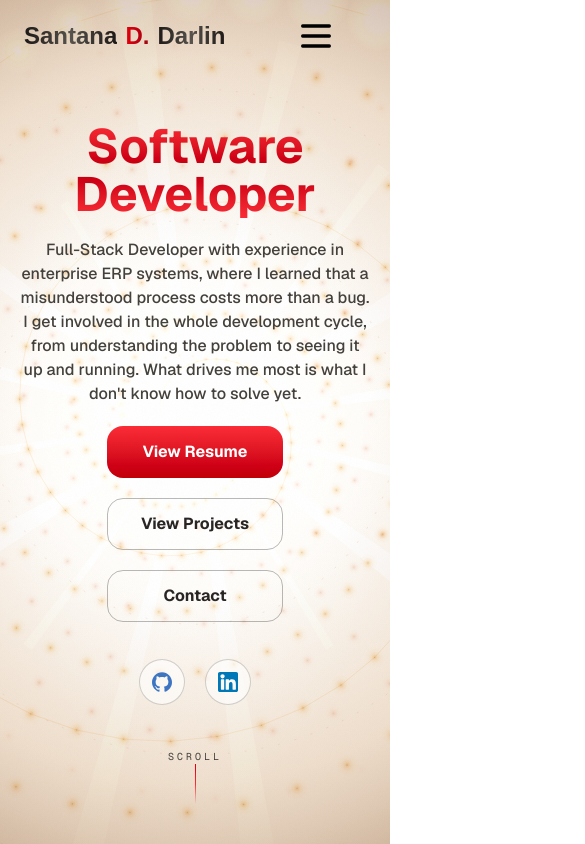
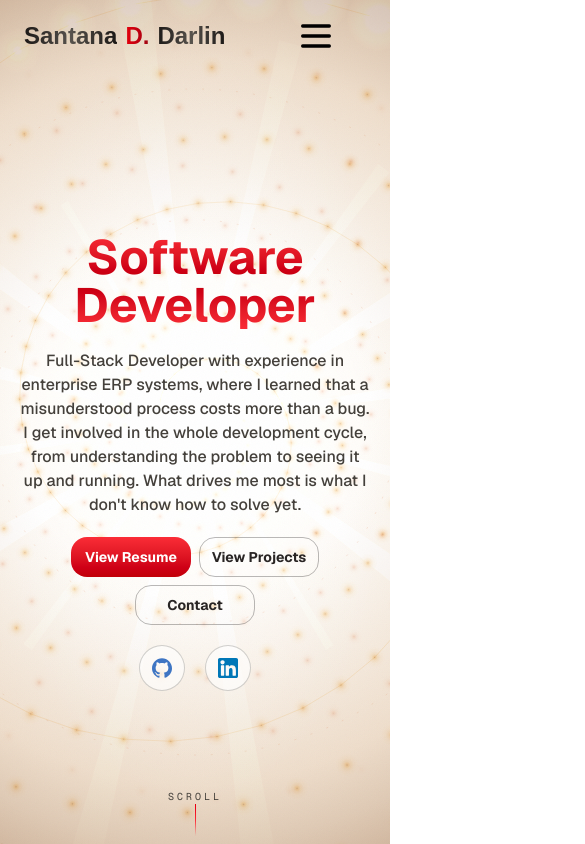
Before and after one commit to noirouge/portfolio, a Next.js app: page / in a window 390 px wide. Shown: the top 844 px of the page, 585 px wide, since content can reach past the window. Built offline with nearby package versions, Linux system fonts and the light colour scheme.

Commit message:
Fix: Screen No Responsive in mobile

```diff
--- a/components/Experience.tsx
+++ b/components/Experience.tsx
@@ -7,7 +7,7 @@ export default function Experience() {
   return (
     <section id="experience" className="flex flex-col justify-center items-center py-20 text-center max-w-7xl">
        <h1 className="font-bold text-5xl my-5 text-stone-900 dark:text-white">{t.nav.experience}</h1>
-       <div className="flex justify-center flex-wrap gap-5 w-6xl">
+       <div className="flex justify-center flex-wrap gap-5 max-w-6xl">
     <ExperienceCard />
        </div>
         </section>
--- a/components/HeroSection.tsx
+++ b/components/HeroSection.tsx
@@ -11,16 +11,16 @@ export default function HeroSection() {
 
 
   return (
-    <section className='h-screen flex flex-col justify-center items-center px-5'>
+    <section className='min-h-screen flex flex-col justify-center items-center mt-10 px-5'>
       <div className='max-w-5xl flex flex-col justify-center items-center gap-y-5'>
         <h1 className='font-bold text-center text-5xl sm:text-6xl md:text-7xl bg-linear-to-b from-red-500 via-red-700 to-red-500 dark:from-red-400 dark:via-red-500 dark:to-red-400 bg-clip-text text-transparent '>{t.hero.title}</h1>
         <p className="font-medium text-center text-stone-700 dark:text-stone-300">{t.hero.description}</p>
-      <div className='flex flex-wrap gap-5 justify-center items-center' >
-        <a href="https://drive.google.com/file/d/1kMV3bBcapKReA01ZQQp59MfPSGAvFeQV/view?usp=sharing" target="_blank" className="btn-danger px-2 w-44 h-13 font-bold">{t.buttons.resume}</a>
-        <a href="#projects"  className="btn-empty px-2  w-44 h-13 font-bold">{t.buttons.projects}</a>
-        <a href="#contact"  className="btn-empty px-2  w-44 h-13 font-bold">{t.nav.contact}</a>
+      <div className='flex flex-wrap gap-2 sm:gap-5 justify-center items-center' >
+        <a href="https://drive.google.com/file/d/1kMV3bBcapKReA01ZQQp59MfPSGAvFeQV/view?usp=sharing" target="_blank" className="btn-danger px-2 w-30 sm:w-44 h-10 sm:h-13 text-sm sm:text-base font-bold">{t.buttons.resume}</a>
+        <a href="#projects"  className="btn-empty px-2  w-30 sm:w-44 h-10 sm:h-13 text-sm sm:text-base font-bold">{t.buttons.projects}</a>
+        <a href="#contact"  className="btn-empty px-2 w-30 sm:w-44 h-10 sm:h-13 text-sm sm:text-base font-bold">{t.nav.contact}</a>
       </div>
-      <div className="flex gap-x-5 justify-center items-center h-20">
+      <div className="flex gap-x-5 justify-center items-center sm:h-20">
             <a href="https://github.com/noirouge" target="_blank"  className="rounded-full flex justify-center items-center p-3 bg-white/60 dark:bg-white/10  font-bold   cursor-pointer border border-stone-900/20 dark:border-white/25  transition-all duration-300 hover:shadow hover:shadow-red-500/40 dark:hover:shadow-red-400/50 hover:border-red-500 dark:hover:border-red-400 hover:mb-3">
                 <Icon tag="github" width={20} height={20} />
             </a>
@@ -29,9 +29,9 @@ export default function HeroSection() {
             </a>
       </div>
       </div>
-      <a href="#projects" className="absolute text-stone-700 dark:text-stone-400 bottom-10 flex flex-col items-center justify-center cursor-pointer hover:text-red-700 dark:hover:text-red-400 ">
-        <span className="font-mono  text-[10px] tracking-[0.3em] uppercase">{t.hero.scroll}</span>
-        <span className="inline-block h-10 w-px bg-linear-to-b from-red-600  via-red-500 to-transparent dark:from-red-500 dark:via-red-400"></span>
+      <a href="#projects" className="absolute text-stone-700 dark:text-stone-400 bottom-2 sm:bottom-10 flex flex-col items-center justify-center cursor-pointer hover:text-red-700 dark:hover:text-red-400 ">
+        <span className="font-mono text-[10px] tracking-[0.3em] uppercase">{t.hero.scroll}</span>
+        <span className="inline-block h-8 sm:h-10 w-px bg-linear-to-b from-red-600  via-red-500 to-transparent dark:from-red-500 dark:via-red-400"></span>
       </a>
     </section>
   )
--- a/components/Navbar.tsx
+++ b/components/Navbar.tsx
@@ -8,6 +8,7 @@ export default function Navbar() {
 
   const [scrolled, setScrolled] = useState(false);
   const [menuOpened, setMenuOpened] = useState(false);
+
 
 
   const handleMenu = () => {
@@ -25,7 +26,7 @@ export default function Navbar() {
 
 
   return (
-    <nav className={`fixed top-0 w-full z-40 transition-colors duration-300
+    <nav className={`fixed w-screen top-0 z-40 transition-colors duration-300
     ${scrolled || menuOpened ? 'bg-orange-50/70 dark:bg-black/80 backdrop-blur border-b border-stone-900/15 dark:border-white/15' : 'border-b border-transparent'}
     `}>
      <div className=" max-w-6xl mx-auto px-6 py-4">
```
